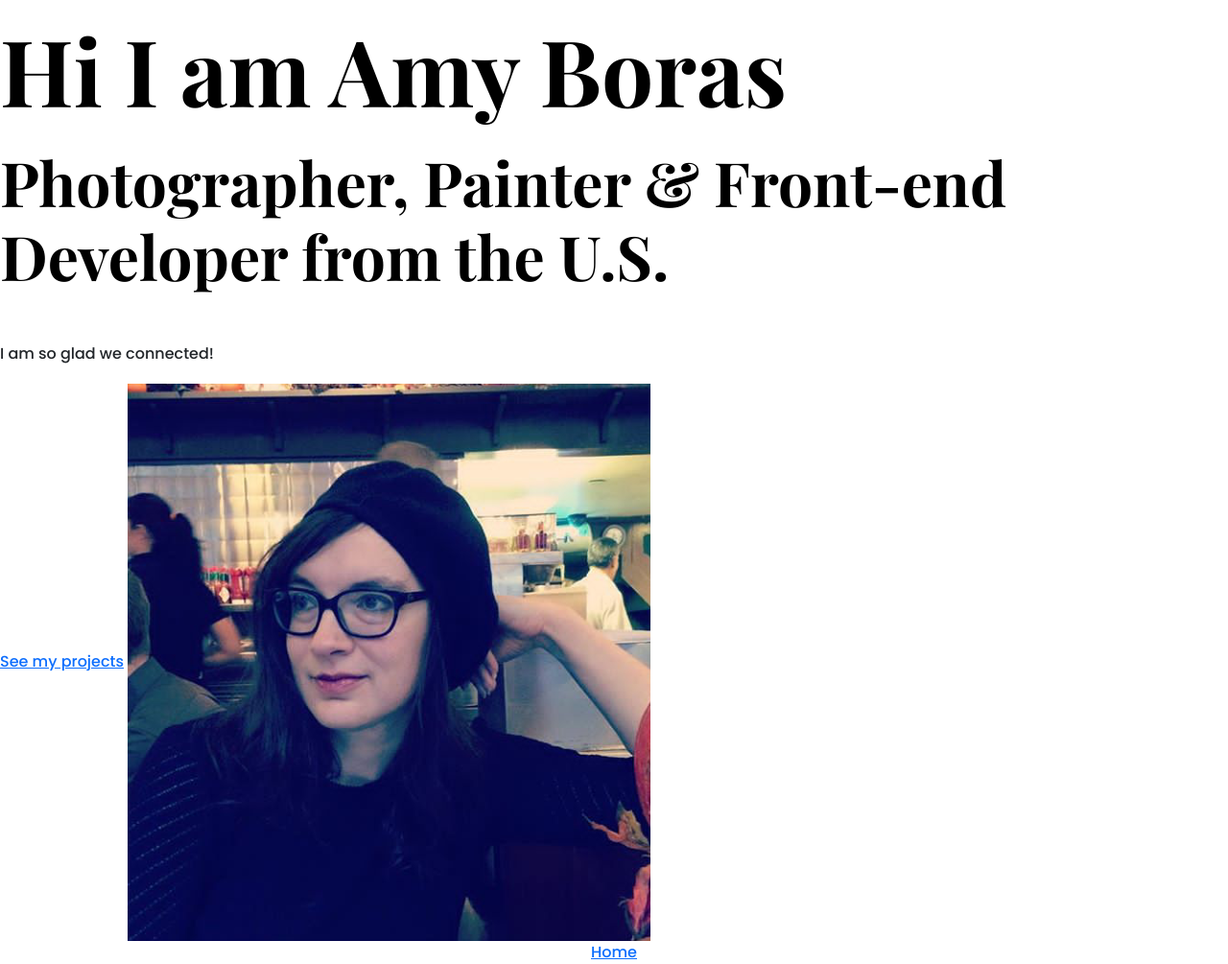
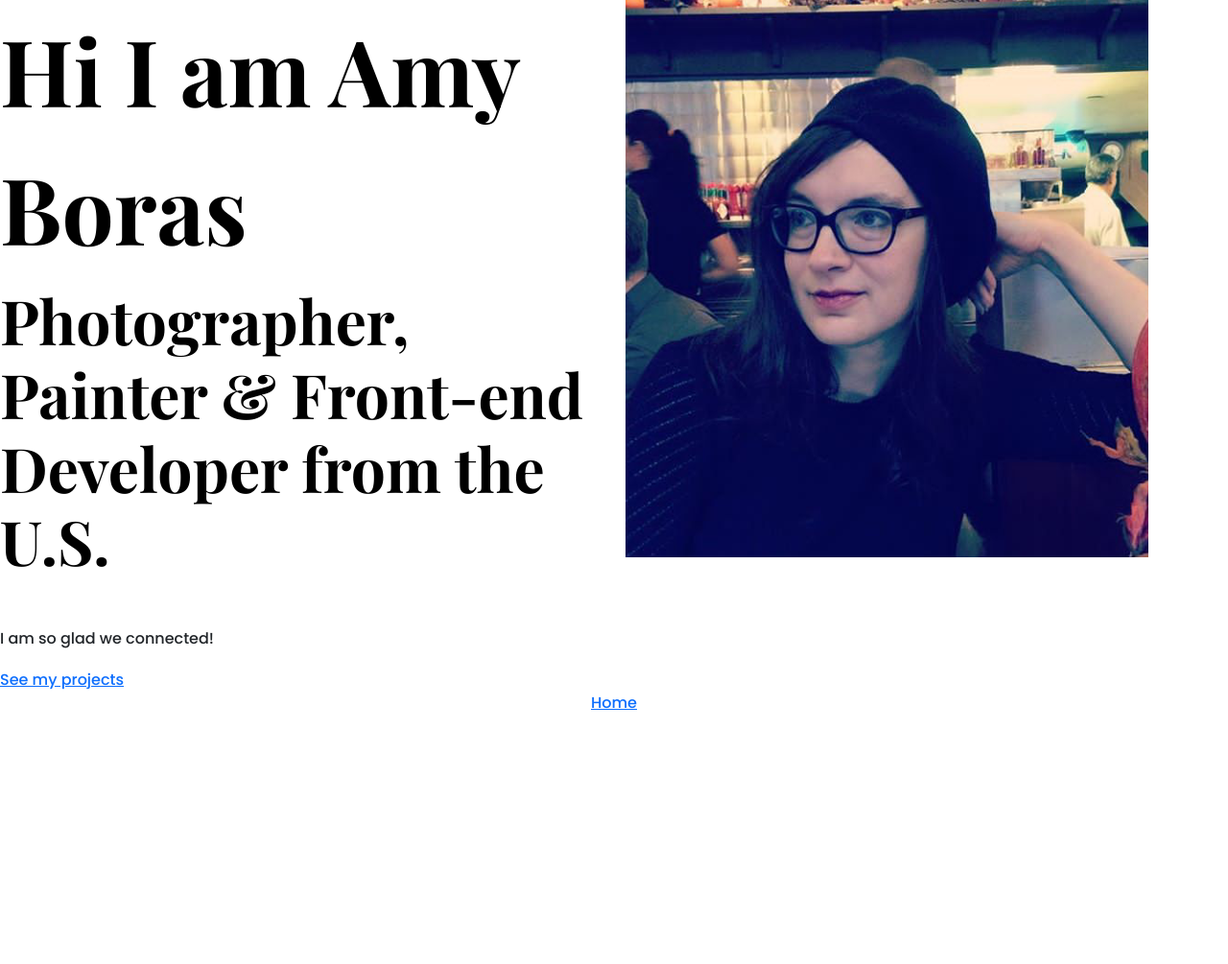
Before and after one commit to code-seamstress/Portfolio-Project, a plain HTML site: page about.html in a window 1280 px wide. Shown: the whole page at 96% size. After the commit the page ends 800 px from the top, so only its background shows below. Drawn offline with nearby package versions, Linux system fonts and the light colour scheme.

Commit message:
Added grid to about page

```diff
--- a/about.html
+++ b/about.html
@@ -32,13 +32,21 @@
     <title>Portfolio | Amy Boras</title>
   </head>
   <body>
+    <div class="about-section container"></div>
+    <div class="row">
+      <div class="col-6">
     <h1>Hi I am Amy Boras</h1>
     <h2 class="mb-5">
       Photographer, Painter & Front-end Developer from the U.S.
     </h2>
     <p>I am so glad we connected!</p>
     <a href="">See my projects</a>
+    </div>
+    <div class="col-6">
     <img src="images/veselka.png" />
+    </div>
+  </div>
+  </div>
     <footer>
       <a href="/index.html">Home</a>
     </footer>
```
